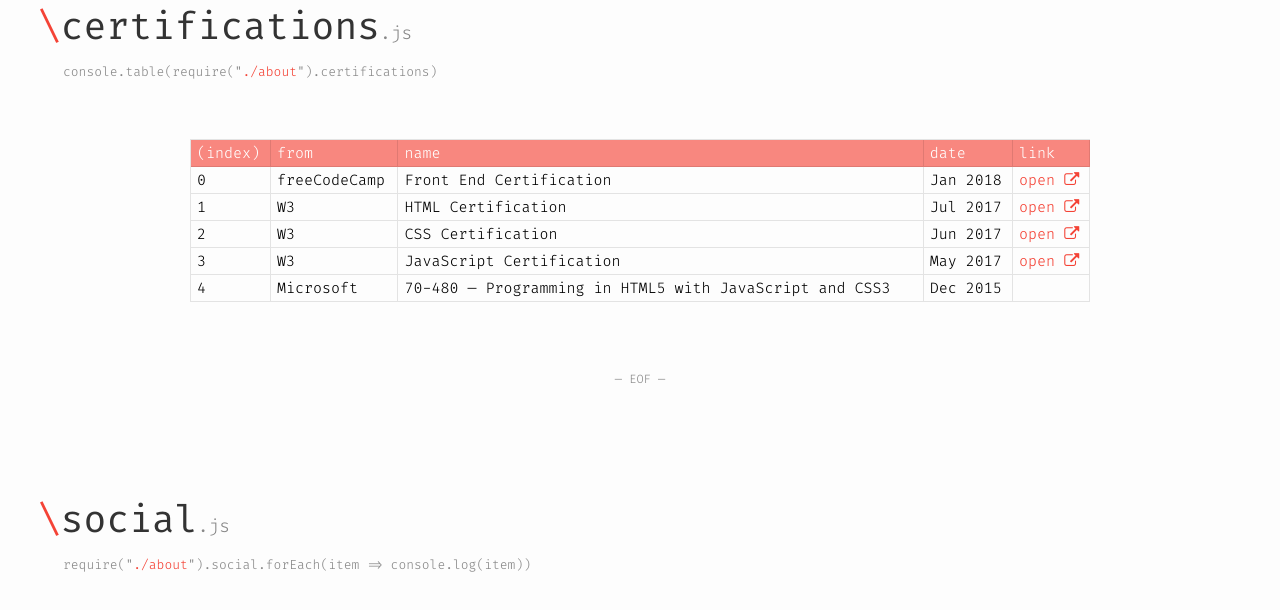
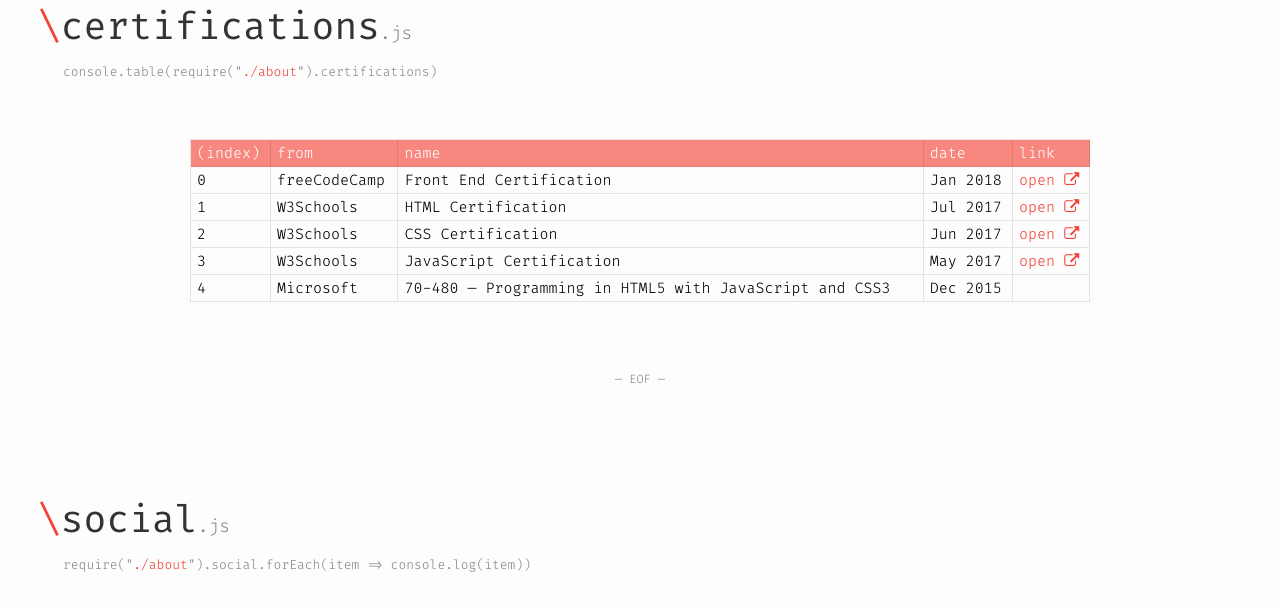
Before and after one commit to vibaro/vibaro.github.io, a plain HTML site: page index.html in a window 1280 px wide. Shown: the part 1500-2110 px from the top of the page. Drawn offline with Linux system fonts and the light colour scheme.

Commit message:
Update index.html

```diff
--- a/index.html
+++ b/index.html
@@ -161,7 +161,7 @@
 
                     <tr>
                         <td>1</td>
-                        <td>W3</td>
+                        <td>W3Schools</td>
                         <td>HTML Certification</td>
                         <td>Jul 2017</td>
                         <td><a href="https://certification.w3schools.com/w3certified.asp?email=8953137" target="_blank">open <i class="fa fa-external-link" aria-hidden="true"></i></a></td>
@@ -169,7 +169,7 @@
 
                     <tr>
                         <td>2</td>
-                        <td>W3</td>
+                        <td>W3Schools</td>
                         <td>CSS Certification</td>
                         <td>Jun 2017</td>
                         <td><a href="https://certification.w3schools.com/w3certified.asp?email=8953137" target="_blank">open <i class="fa fa-external-link" aria-hidden="true"></i></a></td>
@@ -177,7 +177,7 @@
 
                     <tr>
                         <td>3</td>
-                        <td>W3</td>
+                        <td>W3Schools</td>
                         <td>JavaScript Certification</td>
                         <td>May 2017</td>
                         <td><a href="https://certification.w3schools.com/w3certified.asp?email=8953137" target="_blank">open <i class="fa fa-external-link" aria-hidden="true"></i></a></td>
```
